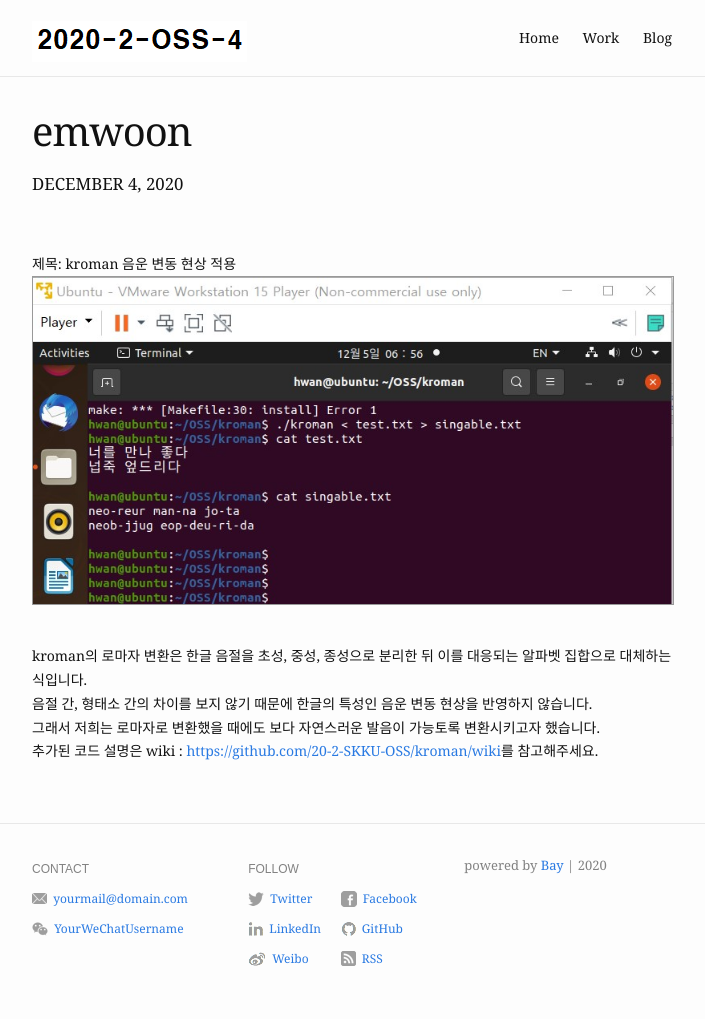
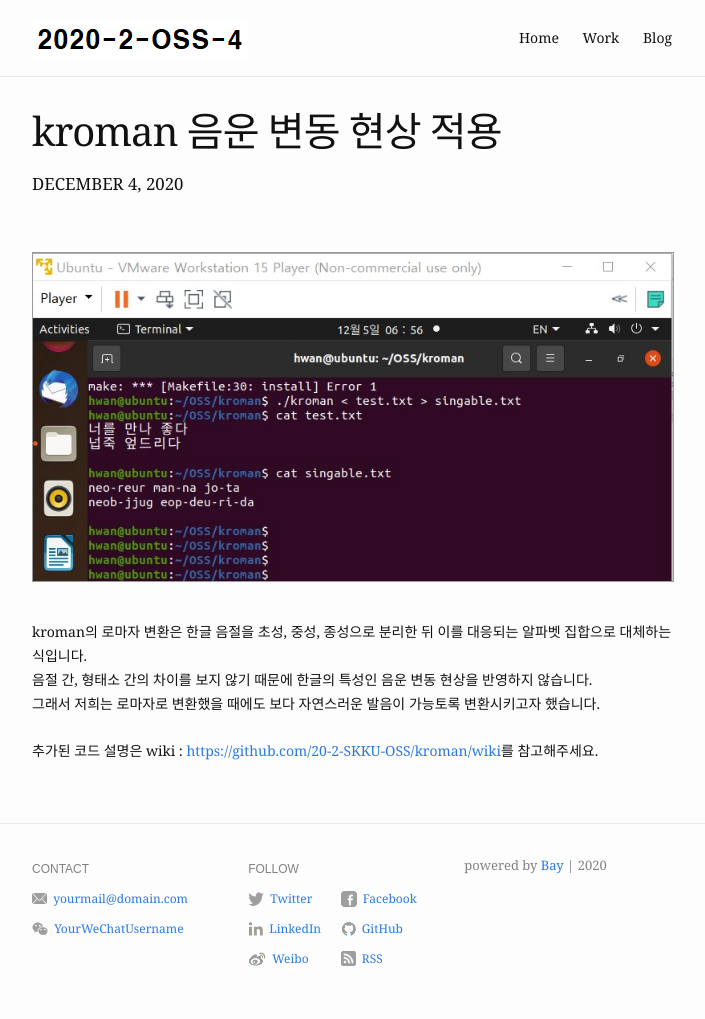
Before and after one commit to 20-2-SKKU-OSS/2020-2-OSS-4, a Jekyll site: the page built from _posts/2020-12-04-emwoon.md, in a window 1280 px wide. Shown: the whole page, without its empty margins (288-993 px from the left). Built offline with Jekyll 4.4.1, drawn with Linux system fonts in a browser that asks for light colours.

Commit message:
Update 2020-12-04-emwoon.md

```diff
--- a/_posts/2020-12-04-emwoon.md
+++ b/_posts/2020-12-04-emwoon.md
@@ -1,12 +1,10 @@
 ---
 layout: post
-title:  "emwoon"
+title:  "kroman 음운 변동 현상 적용"
 date:   2020-12-04 10:00:40
 blurb: "A look at an example post using Bay Jekyll theme."
 og_image: /assets/img/emwoon.jpg
 ---
-<br />
-제목: kroman 음운 변동 현상 적용
 <br />
 <img src="{{ "/assets/img/emwoon.jpg" | absolute_url }}" alt="emwoon" class="post-pic"/>
 <br />
@@ -18,4 +16,5 @@ kroman의 로마자 변환은 한글 음절을 초성, 중성, 종성으로 분
 <br />
 그래서 저희는 로마자로 변환했을 때에도 보다 자연스러운 발음이 가능토록 변환시키고자 했습니다.
 <br />
+<br>
 추가된 코드 설명은 wiki : <https://github.com/20-2-SKKU-OSS/kroman/wiki>를 참고해주세요.
```
